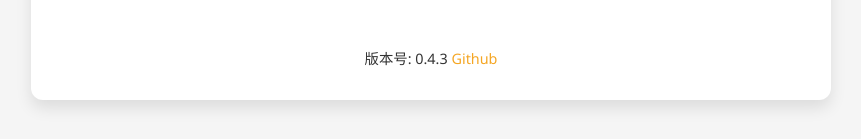
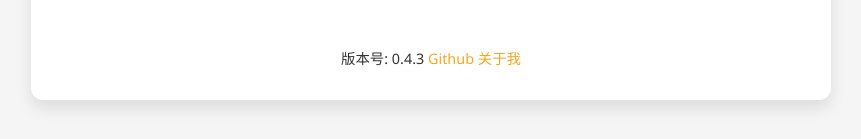
Before and after one commit to afoim/name_html, a plain HTML site: page index.html in a window 1280 px wide. Shown: the part 238-377 px from the top of the page, without its empty margins (209-1070 px from the left). Drawn offline with Linux system fonts and the light colour scheme.

Commit message:
在index.html中添加关于我的链接，并设置Github链接在新标签页中打开

```diff
--- a/index.html
+++ b/index.html
@@ -323,7 +323,7 @@ a:hover {
         <button id="reset-defaults" onclick="resetDefaults()"><i class="fas fa-undo"></i>恢复默认设置</button>
     </div>
     <div id="version" style="text-align: center; margin-top: 20px; font-size: 0.9rem; color: var(--text-color);">
-        版本号: 0.4.3 <a href="https://github.com/afoim/name_html">Github</a>
+        版本号: 0.4.3 <a href="https://github.com/afoim/name_html" target="_blank">Github</a> <a href="https://link.me/acofork" target="_blank">关于我</a>
     </div>
 
 </div>
```
